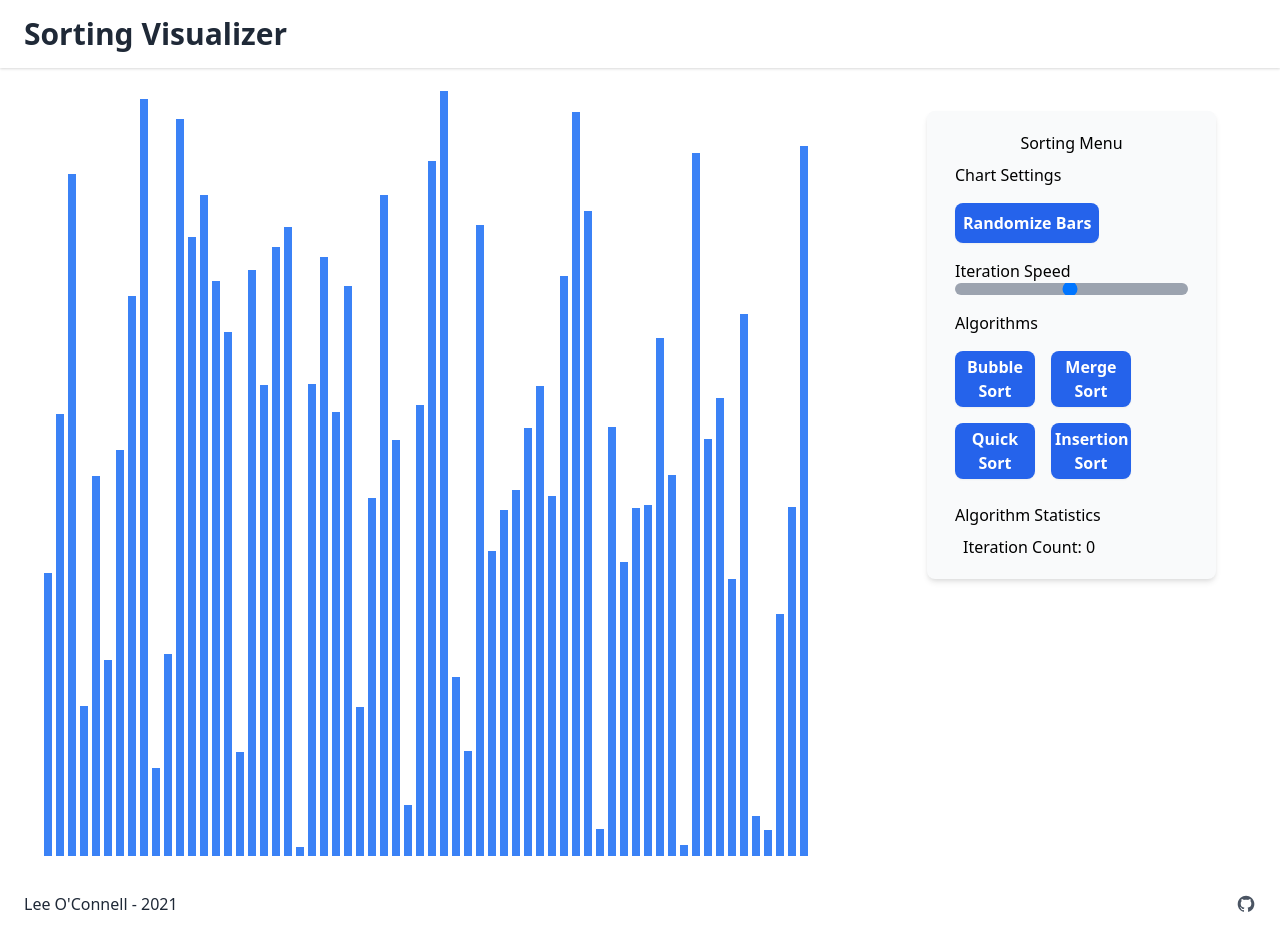
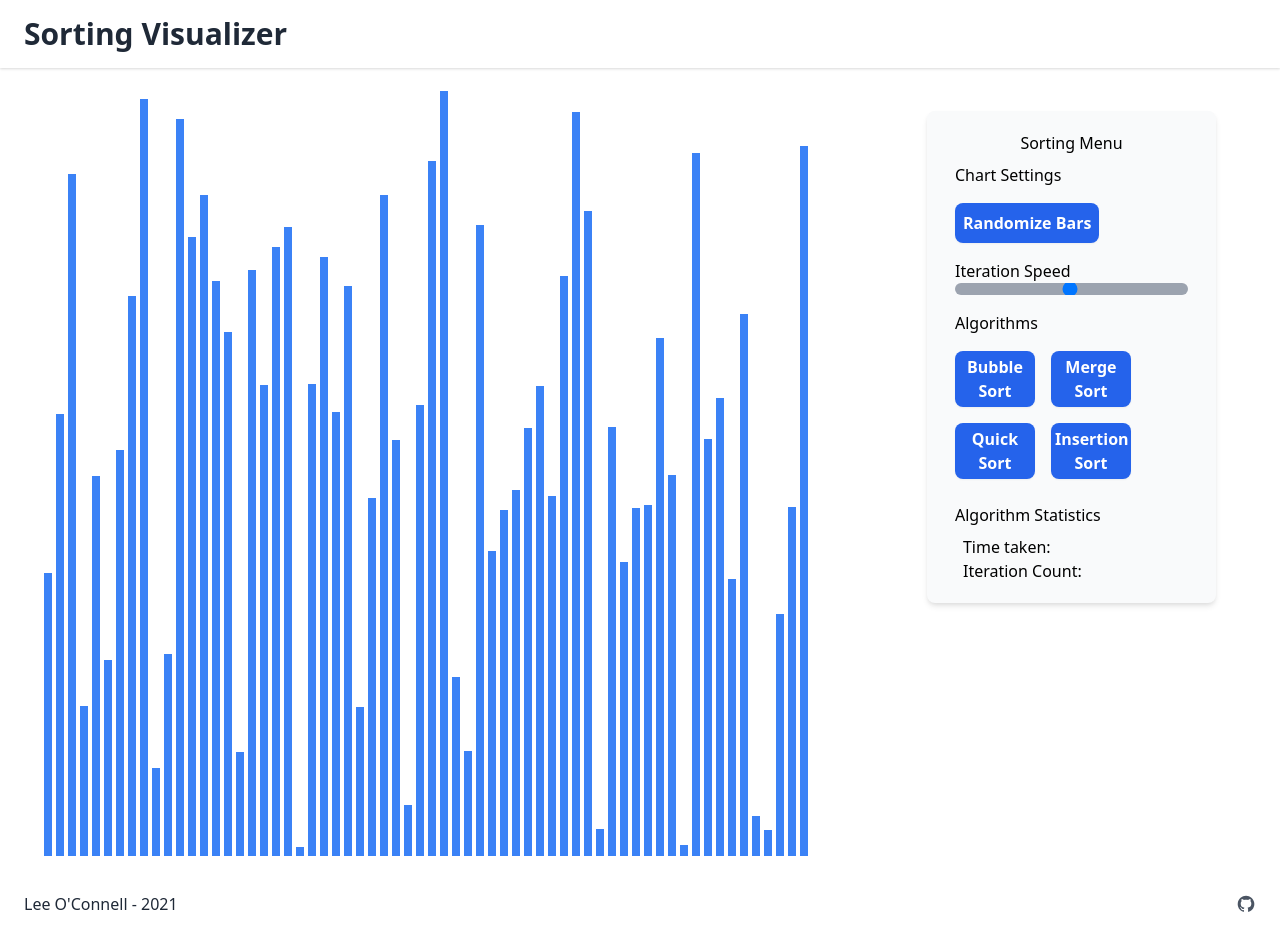
Before and after one commit to Leeoc/sorting-visualizer, a React (Create React App) app: page / in a window 1280 px wide. Built offline with nearby package versions, Linux system fonts and the light colour scheme.

Commit message:
feat(stats): added algorithm time and iteration count stats

```diff
--- a/src/components/SortingMenu/SortingMenu.js
+++ b/src/components/SortingMenu/SortingMenu.js
@@ -1,36 +1,91 @@
-import PreviousMap from "postcss/lib/previous-map";
-import React, { useState } from "react"
+import React, { useState } from "react";
 
-const SortingMenu = ({ randomize, animationSpeed, bubbleSort, mergeSort, quickSort, insertionSort, iterationCount }) => {
-  const [sliderValue, setSliderValue] = useState('50')
+const SortingMenu = ({
+  randomize,
+  animationSpeed,
+  bubbleSort,
+  mergeSort,
+  quickSort,
+  insertionSort,
+  metaData,
+}) => {
+  const [sliderValue, setSliderValue] = useState("50");
   return (
     <div className="h-50 w-96 p-5 m-5 bg-gray-50 shadow-md dark:bg-gray-800 rounded-lg self-start flex-grow-0">
       <h1 className="text-center">Sorting Menu</h1>
       <div className="items-center justify-center">
         <h2 className="m-2">Chart Settings</h2>
-        <button type='button' className="font-bold object-center p-2 m-2 rounded-lg bg-blue-600 shadow-sm hover:shadow-md text-white bg-blue-500transition duration-500 ease-in-out hover:bg-blue-600 transform hover:-translate-y-1 hover:scale-110" onClick={() => randomize()}>Randomize Bars</button>
+        <button
+          type="button"
+          className="font-bold object-center p-2 m-2 rounded-lg bg-blue-600 shadow-sm hover:shadow-md text-white bg-blue-500transition duration-500 ease-in-out hover:bg-blue-600 transform hover:-translate-y-1 hover:scale-110"
+          onClick={() => randomize()}
+        >
+          Randomize Bars
+        </button>
         <label className="flex flex-col p-2">
           Iteration Speed
-          <input className="rounded-lg overflow-hidden appearance-none bg-gray-400 h-3 w-128" type="range" min="1" max="100" step="1" value={sliderValue} onChange={(event) => { animationSpeed(event.target.value); setSliderValue(event.target.value) }} />
+          <input
+            className="rounded-lg overflow-hidden appearance-none bg-gray-400 h-3 w-128"
+            type="range"
+            min="1"
+            max="100"
+            step="1"
+            value={sliderValue}
+            onChange={(event) => {
+              animationSpeed(event.target.value);
+              setSliderValue(event.target.value);
+            }}
+          />
         </label>
-
       </div>
 
       <div className="">
         <h2 className="m-2">Algorithms</h2>
-        <button type='button' className="font-bold w-20 p-1 m-2 rounded-lg bg-blue-600 shadow-sm hover:shadow-md text-white transition duration-500 ease-in-out hover:bg-blue-600 transform hover:-translate-y-1 hover:scale-110" onClick={() => bubbleSort()}>Bubble Sort</button>
-        <button type='button' className="font-bold w-20 p-1 m-2 rounded-lg bg-blue-600 shadow-sm hover:shadow-md text-white transition duration-500 ease-in-out hover:bg-blue-600 transform hover:-translate-y-1 hover:scale-110" onClick={() => mergeSort()}>Merge Sort</button>
-        <button type='button' className="font-bold w-20 p-1 m-2 rounded-lg bg-blue-600 shadow-sm hover:shadow-md text-white transition duration-500 ease-in-out hover:bg-blue-600 transform hover:-translate-y-1 hover:scale-110" onClick={() => quickSort()}>Quick Sort</button>
-        <button type='button' className="font-bold w-20 p-1 m-2 rounded-lg bg-blue-600 shadow-sm hover:shadow-md text-white transition duration-500 ease-in-out hover:bg-blue-600 transform hover:-translate-y-1 hover:scale-110" onClick={() => insertionSort()}>Insertion Sort</button>
+        <button
+          type="button"
+          className="font-bold w-20 p-1 m-2 rounded-lg bg-blue-600 shadow-sm hover:shadow-md text-white transition duration-500 ease-in-out hover:bg-blue-600 transform hover:-translate-y-1 hover:scale-110"
+          onClick={() => bubbleSort()}
+        >
+          Bubble Sort
+        </button>
+        <button
+          type="button"
+          className="font-bold w-20 p-1 m-2 rounded-lg bg-blue-600 shadow-sm hover:shadow-md text-white transition duration-500 ease-in-out hover:bg-blue-600 transform hover:-translate-y-1 hover:scale-110"
+          onClick={() => mergeSort()}
+        >
+          Merge Sort
+        </button>
+        <button
+          type="button"
+          className="font-bold w-20 p-1 m-2 rounded-lg bg-blue-600 shadow-sm hover:shadow-md text-white transition duration-500 ease-in-out hover:bg-blue-600 transform hover:-translate-y-1 hover:scale-110"
+          onClick={() => quickSort()}
+        >
+          Quick Sort
+        </button>
+        <button
+          type="button"
+          className="font-bold w-20 p-1 m-2 rounded-lg bg-blue-600 shadow-sm hover:shadow-md text-white transition duration-500 ease-in-out hover:bg-blue-600 transform hover:-translate-y-1 hover:scale-110"
+          onClick={() => insertionSort()}
+        >
+          Insertion Sort
+        </button>
       </div>
 
       <div className="divide">
         <h2 className="m-2 pt-2">Algorithm Statistics</h2>
-        <p className="ml-4">Iteration Count: <span className="bold">{iterationCount}</span></p>
+        <p className="ml-4">
+          Time taken:{" "}
+          <span className="bold">
+            {metaData.time ? `${metaData.time.toFixed(3)}ms` : ""}
+          </span>
+        </p>
+        <p className="ml-4">
+          Iteration Count:
+          <span className="bold">{metaData.iterationCount}</span>
+        </p>
       </div>
-    </div >
-  )
+    </div>
+  );
+};
 
-}
-
-export default SortingMenu
+export default SortingMenu;
--- a/src/components/SortingVisualizer/SortingVisualizer.js
+++ b/src/components/SortingVisualizer/SortingVisualizer.js
@@ -16,174 +16,171 @@ import getInsertionSortAnimations from "../../helpers/insertionSort"
 const SortingVisualizer = (props) => {
   const [array, setArray] = useState([])
   const [animationSpeed, setAnimationSpeed] = useState(10)
-  const [iterationCount, setIterationCount] = useState(0)
-  const { height, width } = useWindowDimensions()
-
+  const [metaData, setMetaData] = useState({});
+  const { height, width } = useWindowDimensions();
 
   const renderBars = () => {
-    const elArray = document.getElementsByClassName('array-bar')
+    const elArray = document.getElementsByClassName("array-bar");
     Array.from(elArray).forEach((el) => {
-      el.style.backgroundColor = ''
-    })
-    setArray(resetArray(5, (height - 20), (width / 20)))
-    setIterationCount(0)
-  }
+      el.style.backgroundColor = "";
+    });
+    setArray(resetArray(5, height - 20, width / 20));
+    setMetaData({});
+  };
 
   const changeSpeed = (speed) => {
     setAnimationSpeed(speed);
-  }
+  };
 
   const bubbleSort = () => {
-    const animations = getBubbleSortAnimations(array)
-    const arrayBars = document.getElementsByClassName('array-bar')
+    const [animations, metaData] = getBubbleSortAnimations(array);
+    const arrayBars = document.getElementsByClassName("array-bar");
     for (let i = 0; i < animations.length; i++) {
+      if (animations[i].comparison) {
+        const [barOneIdx, barTwoIdx] = animations[i].comparison;
 
-      if (animations[i].comparison) {
-        const [barOneIdx, barTwoIdx] = animations[i].comparison
-
-        const barOneStyle = arrayBars[barOneIdx].style
-        const barTwoStyle = arrayBars[barTwoIdx].style
+        const barOneStyle = arrayBars[barOneIdx].style;
+        const barTwoStyle = arrayBars[barTwoIdx].style;
 
         setTimeout(() => {
-          barOneStyle.backgroundColor = '#80ff80'
-          barTwoStyle.backgroundColor = '#3B82F6'
-        }, i * animationSpeed)
-
+          barOneStyle.backgroundColor = "#80ff80";
+          barTwoStyle.backgroundColor = "#3B82F6";
+        }, i * animationSpeed);
       } else if (animations[i].swap) {
         setTimeout(() => {
-          const animation = animations[i].swap
-          const [barOneIdx, newHeight] = animation[0]
-          const [barTwoIdx, barTwoNewHeight] = animation[1]
+          const animation = animations[i].swap;
+          const [barOneIdx, newHeight] = animation[0];
+          const [barTwoIdx, barTwoNewHeight] = animation[1];
 
-          arrayBars[barOneIdx].style.height = `${newHeight}px`
-          arrayBars[barTwoIdx].style.height = `${barTwoNewHeight}px`
-          arrayBars[barOneIdx].style.backgroundColor = '#80ff80'
-          arrayBars[barTwoIdx].style.backgroundColor = '#80ff80'
-        }, i * animationSpeed)
+          arrayBars[barOneIdx].style.height = `${newHeight}px`;
+          arrayBars[barTwoIdx].style.height = `${barTwoNewHeight}px`;
+          arrayBars[barOneIdx].style.backgroundColor = "#80ff80";
+          arrayBars[barTwoIdx].style.backgroundColor = "#80ff80";
+        }, i * animationSpeed);
       }
     }
-    setIterationCount(animations.length)
-  }
+    setMetaData(metaData);
+  };
 
   const mergeSort = () => {
-    const animations = getMergeSortAnimations(array)
-    const arrayBars = document.getElementsByClassName('array-bar')
+    const [animations, metaData] = getMergeSortAnimations(array);
+    const arrayBars = document.getElementsByClassName("array-bar");
     for (let i = 0; i < animations.length; i++) {
-      const isColorChange = i % 3 !== 2
+      const isColorChange = i % 3 !== 2;
       if (isColorChange) {
-        const [barOneIdx, barTwoIdx] = animations[i]
-        const barOneStyle = arrayBars[barOneIdx].style
-        const barTwoStyle = arrayBars[barTwoIdx].style
-        const color = i % 3 === 0 ? '#3B82F6' : '#80ff80'
+        const [barOneIdx, barTwoIdx] = animations[i];
+        const barOneStyle = arrayBars[barOneIdx].style;
+        const barTwoStyle = arrayBars[barTwoIdx].style;
+        const color = i % 3 === 0 ? "#3B82F6" : "#80ff80";
         setTimeout(() => {
-          barOneStyle.backgroundColor = color
-          barTwoStyle.backgroundColor = color
-        }, i * animationSpeed)
+          barOneStyle.backgroundColor = color;
+          barTwoStyle.backgroundColor = color;
+        }, i * animationSpeed);
       } else {
         setTimeout(() => {
-          const [barOneIdx, newHeight] = animations[i]
-          const barOneStyle = arrayBars[barOneIdx].style
-          barOneStyle.height = `${newHeight}px`
-        }, i * animationSpeed)
+          const [barOneIdx, newHeight] = animations[i];
+          const barOneStyle = arrayBars[barOneIdx].style;
+          barOneStyle.height = `${newHeight}px`;
+        }, i * animationSpeed);
       }
     }
-    setIterationCount(animations.length)
-  }
+    setMetaData(metaData);
+  };
 
   const quickSort = () => {
-    const animations = getQuickSortAnimations(array)
-    console.log(animations)
-    const arrayBars = document.getElementsByClassName('array-bar')
+    const [animations, metaData] = getQuickSortAnimations(array);
+    console.log(animations);
+    const arrayBars = document.getElementsByClassName("array-bar");
     for (let i = 0; i < animations.length - 1; i++) {
+      if (animations[i].comparison) {
+        const [barOneIdx, barTwoIdx] = animations[i].comparison;
 
-      if (animations[i].comparison) {
-
-        const [barOneIdx, barTwoIdx] = animations[i].comparison
-
-        const barOneStyle = arrayBars[barOneIdx].style
-        const barTwoStyle = arrayBars[barTwoIdx].style
+        const barOneStyle = arrayBars[barOneIdx].style;
+        const barTwoStyle = arrayBars[barTwoIdx].style;
 
         setTimeout(() => {
-          barOneStyle.backgroundColor = '#3B82F6'
-          barTwoStyle.backgroundColor = '#3B82F6'
-        }, i * animationSpeed)
-
+          barOneStyle.backgroundColor = "#3B82F6";
+          barTwoStyle.backgroundColor = "#3B82F6";
+        }, i * animationSpeed);
       } else if (animations[i].swap) {
         setTimeout(() => {
-          const animation = animations[i].swap
-          const [barOneIdx, newHeight] = animation[0]
-          const [barTwoIdx, barTwoNewHeight] = animation[1]
+          const animation = animations[i].swap;
+          const [barOneIdx, newHeight] = animation[0];
+          const [barTwoIdx, barTwoNewHeight] = animation[1];
 
-          arrayBars[barOneIdx].style.height = `${newHeight}px`
-          arrayBars[barTwoIdx].style.height = `${barTwoNewHeight}px`
-          arrayBars[barOneIdx].style.backgroundColor = '#7b68ee'
-          arrayBars[barTwoIdx].style.backgroundColor = '#7b68ee'
-        }, i * animationSpeed)
+          arrayBars[barOneIdx].style.height = `${newHeight}px`;
+          arrayBars[barTwoIdx].style.height = `${barTwoNewHeight}px`;
+          arrayBars[barOneIdx].style.backgroundColor = "#7b68ee";
+          arrayBars[barTwoIdx].style.backgroundColor = "#7b68ee";
+        }, i * animationSpeed);
       } else if (animations[i].pointer) {
         setTimeout(() => {
-          const barOneIdx = animations[i].pointer
-          arrayBars[barOneIdx].style.backgroundColor = '#80ff80'
-        }, i * animationSpeed)
+          const barOneIdx = animations[i].pointer;
+          arrayBars[barOneIdx].style.backgroundColor = "#80ff80";
+        }, i * animationSpeed);
       }
     }
-    console.log("finished")
-  }
+    setMetaData(metaData);
+  };
 
   const insertionSort = () => {
-    const animations = getInsertionSortAnimations(array)
-    const arrayBars = document.getElementsByClassName('array-bar')
+    const [animations, metaData] = getInsertionSortAnimations(array);
+    const arrayBars = document.getElementsByClassName("array-bar");
     for (let i = 0; i < animations.length; i++) {
       if (animations[i].comparison) {
-        const [barOneIdx, barTwoIdx] = animations[i].comparison
+        const [barOneIdx, barTwoIdx] = animations[i].comparison;
 
-        const barOneStyle = arrayBars[barOneIdx].style
-        const barTwoStyle = arrayBars[barTwoIdx].style
+        const barOneStyle = arrayBars[barOneIdx].style;
+        const barTwoStyle = arrayBars[barTwoIdx].style;
 
         setTimeout(() => {
-          barOneStyle.backgroundColor = '#3B82F6'
-          barTwoStyle.backgroundColor = '#3B82F6'
-        }, i * animationSpeed)
-
+          barOneStyle.backgroundColor = "#3B82F6";
+          barTwoStyle.backgroundColor = "#3B82F6";
+        }, i * animationSpeed);
       } else if (animations[i].swap) {
         setTimeout(() => {
-          const animation = animations[i].swap
-          const [barOneIdx, newHeight] = animation[0]
-          const [barTwoIdx, barTwoNewHeight] = animation[1]
+          const animation = animations[i].swap;
+          const [barOneIdx, newHeight] = animation[0];
+          const [barTwoIdx, barTwoNewHeight] = animation[1];
 
-          arrayBars[barOneIdx].style.height = `${newHeight}px`
-          arrayBars[barTwoIdx].style.height = `${barTwoNewHeight}px`
-          arrayBars[barOneIdx].style.backgroundColor = '#80ff80'
-          arrayBars[barTwoIdx].style.backgroundColor = '#80ff80'
-        }, i * animationSpeed)
+          arrayBars[barOneIdx].style.height = `${newHeight}px`;
+          arrayBars[barTwoIdx].style.height = `${barTwoNewHeight}px`;
+          arrayBars[barOneIdx].style.backgroundColor = "#80ff80";
+          arrayBars[barTwoIdx].style.backgroundColor = "#80ff80";
+        }, i * animationSpeed);
       }
     }
-
-  }
+    setMetaData(metaData);
+  };
 
   useEffect(() => {
-    renderBars()
-  }, [width])
+    renderBars();
+  }, [width]);
 
   return (
     <div className="flex">
       <div className="container items-center justify-center drop-shadow-md dark:bg-gray-800 h-full flex-grow">
         {array.map((value, idx) => {
-          return <div className="w-2 bg-blue-500 inline-block mr-1 array-bar" key={idx} style={{ height: `${value}px` }}>
-          </div>
+          return (
+            <div
+              className="w-2 bg-blue-500 inline-block mr-1 array-bar"
+              key={idx}
+              style={{ height: `${value}px` }}
+            ></div>
+          );
         })}
       </div>
       <SortingMenu
         randomize={renderBars}
         animationSpeed={changeSpeed}
-        iterationCount={iterationCount}
+        metaData={metaData}
         bubbleSort={bubbleSort}
         mergeSort={mergeSort}
         quickSort={quickSort}
         insertionSort={insertionSort}
       />
     </div>
-
-  )
+  );
 }
 
 export default SortingVisualizer
--- a/src/helpers/bubbleSort.js
+++ b/src/helpers/bubbleSort.js
@@ -1,33 +1,48 @@
+let iterationCount = 0;
+
 const getBubbleSortAnimations = (inputArr) => {
-  const animations = []
-  if (inputArr.length <= 1) return inputArr
-  bubbleSort(inputArr, animations)
-  return animations
-}
+  const animations = [];
+  if (inputArr.length <= 1) return inputArr;
+
+  const startTime = performance.now();
+  bubbleSort(inputArr, animations);
+  const endTime = performance.now();
+
+  const metaData = {
+    time: endTime - startTime,
+    iterationCount: iterationCount,
+  };
+  return [animations, metaData];
+};
 
 const bubbleSort = (inputArr, animations) => {
   let swapped;
-  const arrLength = inputArr.length
+  const arrLength = inputArr.length;
   do {
     swapped = false;
     for (let i = 0; i < arrLength; i++) {
+      iterationCount++;
       if (inputArr[i + 1]) {
-        animations.push({ 'comparison': [i, i + 1] })
+        animations.push({ comparison: [i, i + 1] });
       } else {
-        animations.push({ 'comparison': [i, i] })
+        animations.push({ comparison: [i, i] });
       }
 
       if (inputArr[i] > inputArr[i + 1]) {
         let tmp = inputArr[i];
         inputArr[i] = inputArr[i + 1];
-        inputArr[i + 1] = tmp
-        swapped = true
-        animations.push({ 'swap': [[i, inputArr[i]], [i + 1, inputArr[i + 1]]] })
+        inputArr[i + 1] = tmp;
+        swapped = true;
+        animations.push({
+          swap: [
+            [i, inputArr[i]],
+            [i + 1, inputArr[i + 1]],
+          ],
+        });
       }
     }
   } while (swapped);
   return inputArr;
 };
 
-
-export default getBubbleSortAnimations
+export default getBubbleSortAnimations;
--- a/src/helpers/insertionSort.js
+++ b/src/helpers/insertionSort.js
@@ -1,8 +1,18 @@
+let iterationCount = 0;
+
 const getInsertionSortAnimations = (inputArr) => {
-  const animations = []
-  console.log('sorted', insertionSort(inputArr, animations))
-  return animations
-}
+  const animations = [];
+
+  const startTime = performance.now();
+  insertionSort(inputArr, animations);
+  const endTime = performance.now();
+
+  const metaData = {
+    time: endTime - startTime,
+    iterationCount: iterationCount,
+  };
+  return [animations, metaData];
+};
 
 // FIXME: Fix issue with final bar not sorting
 const insertionSort = (inputArr, animations) => {
@@ -10,42 +20,36 @@ const insertionSort = (inputArr, animations) => {
   for (let i = 1; i < n; i++) {
     // Choosing the first element in our unsorted subarray
     let current = inputArr[i];
-    animations.push({ 'comparison': [i, i] })
+    animations.push({ comparison: [i, i] });
     // The last element of our sorted subarray
     let j = i - 1;
 
-    while ((j > -1) && (compare(i, j, current, inputArr[j], animations))) {
-      animations.push({ 'swap': [[j + 1, inputArr[j]], [j, inputArr[j + 1]]] })
+    while (j > -1 && compare(i, j, current, inputArr[j], animations)) {
+      iterationCount++;
+      animations.push({
+        swap: [
+          [j + 1, inputArr[j]],
+          [j, inputArr[j + 1]],
+        ],
+      });
       inputArr[j + 1] = inputArr[j];
       j--;
     }
-    animations.push({ 'swap': [[j + 1, current], [i, inputArr[j + 1]]] })
+    animations.push({
+      swap: [
+        [j + 1, current],
+        [i, inputArr[j + 1]],
+      ],
+    });
     inputArr[j + 1] = current;
   }
   return inputArr;
-}
-
+};
 
 // TODO: Tidy up this function, those names are nasty
 const compare = (i1, i2, v1, v2, animations) => {
-  animations.push({ 'comparison': [i1, i2] })
-  return (v1 < v2)
-}
-// compare(inputArr, i, j, animations)
-export default getInsertionSortAnimations
+  animations.push({ comparison: [i1, i2] });
+  return v1 < v2;
+};
 
-// function insertionSort(inputArr) {
-//   let n = inputArr.length;
-//       for (let i = 1; i < n; i++) {
-//           // Choosing the first element in our unsorted subarray
-//           let current = inputArr[i];
-//           // The last element of our sorted subarray
-//           let j = i-1;
-//           while ((j > -1) && (current < inputArr[j])) {
-//               inputArr[j+1] = inputArr[j];
-//               j--;
-//           }
-//           inputArr[j+1] = current;
-//       }
-//   return inputArr;
-// }
+export default getInsertionSortAnimations;
--- a/src/helpers/mergeSort.js
+++ b/src/helpers/mergeSort.js
@@ -1,24 +1,34 @@
+let iterationCount = 0;
+
 const getMergeSortAnimations = (array) => {
   const animations = [];
   if (array.length <= 1) return array;
   const auxiliaryArray = array.slice();
+
+  const startTime = performance.now();
   mergeSortHelper(array, 0, array.length - 1, auxiliaryArray, animations);
-  return animations;
-}
+  const endTime = performance.now();
+
+  const metaData = {
+    time: endTime - startTime,
+    iterationCount: iterationCount,
+  };
+  return [animations, metaData];
+};
 
 const mergeSortHelper = (
   mainArray,
   startIdx,
   endIdx,
   auxiliaryArray,
-  animations,
+  animations
 ) => {
   if (startIdx === endIdx) return;
   const middleIdx = Math.floor((startIdx + endIdx) / 2);
   mergeSortHelper(auxiliaryArray, startIdx, middleIdx, mainArray, animations);
   mergeSortHelper(auxiliaryArray, middleIdx + 1, endIdx, mainArray, animations);
   doMerge(mainArray, startIdx, middleIdx, endIdx, auxiliaryArray, animations);
-}
+};
 
 const doMerge = (
   mainArray,
@@ -26,12 +36,13 @@ const doMerge = (
   middleIdx,
   endIdx,
   auxiliaryArray,
-  animations,
+  animations
 ) => {
   let k = startIdx;
   let i = startIdx;
   let j = middleIdx + 1;
   while (i <= middleIdx && j <= endIdx) {
+    iterationCount++;
     // These are the values that we're comparing; we push them once
     // to change their color.
     animations.push([i, j]);
@@ -51,6 +62,7 @@ const doMerge = (
     }
   }
   while (i <= middleIdx) {
+    iterationCount++;
     // These are the values that we're comparing; we push them once
     // to change their color.
     animations.push([i, i]);
@@ -63,6 +75,7 @@ const doMerge = (
     mainArray[k++] = auxiliaryArray[i++];
   }
   while (j <= endIdx) {
+    iterationCount++;
     // These are the values that we're comparing; we push them once
     // to change their color.
     animations.push([j, j]);
@@ -74,6 +87,6 @@ const doMerge = (
     animations.push([k, auxiliaryArray[j]]);
     mainArray[k++] = auxiliaryArray[j++];
   }
-}
+};
 
-export default getMergeSortAnimations
+export default getMergeSortAnimations;
--- a/src/helpers/quickSort.js
+++ b/src/helpers/quickSort.js
@@ -1,12 +1,18 @@
+let iterationCount = 0
+
 const getQuickSortAnimations = (array) => {
   const animations = [];
   if (array.length <= 1) return array;
-  const startTime = performance.now()
+
+  const startTime = performance.now();
   quickSort(array, animations)
-  const endTime = performance.now()
-  const time = endTime - startTime;
-  console.log(time)
-  return animations.slice(0, -1)
+  const endTime = performance.now();
+
+  const metaData = {
+    time: endTime - startTime,
+    iterationCount: iterationCount,
+  };
+  return [animations.slice(0, -1), metaData];
 }
 
 const pivot = (arr, animations, start = 0, end = arr.length + 1) => {
@@ -15,6 +21,7 @@ const pivot = (arr, animations, start = 0, end = arr.length + 1) => {
     pointer = start;
 
   for (let i = start; i < arr.length; i++) {
+    iterationCount++
     animations.push({ 'comparison': [i, start] })
     if (arr[i] < pivot) {
       // animations.push({ 'swap': [pivot, i] })
```
Also changed, not shown: package.json (line endings or trailing spaces), 1 other file (tests, documents, lock files or other folders).
